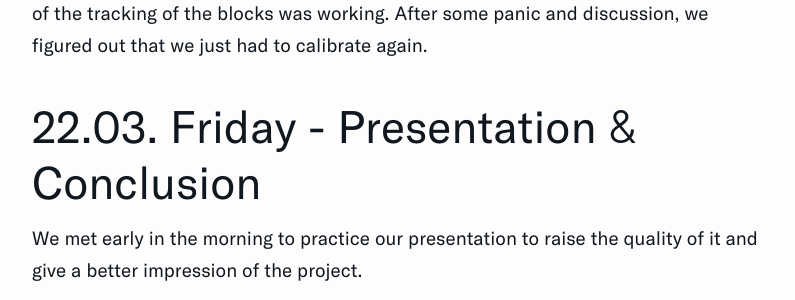
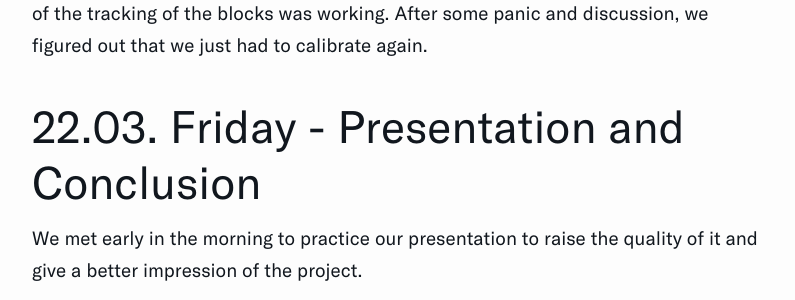
Before and after one commit to znezniV/znezniv.github.io, a Jekyll site: the page built from _posts/2018-02-21-Spatial-Interaction-Module.md, in a window 1280 px wide and 900 px high, scrolled down 33681 px. Shown: the part 162-462 px from the top of the window, without its empty margins (242-1037 px from the left). Built offline with Jekyll 4.4.1, drawn with Linux system fonts in a browser that asks for light colours.

Commit message:
removed "&"

```diff
--- a/_posts/2018-02-21-Spatial-Interaction-Module.md
+++ b/_posts/2018-02-21-Spatial-Interaction-Module.md
@@ -264,7 +264,7 @@ First of all, we had to figure out how we wanted to make the presentation on the
 
 After building up in the exhibition room, we had a short breakdown because nothing of the tracking of the blocks was working. After some panic and discussion, we figured out that we just had to calibrate again.
 
-## 22.03. Friday - Presentation & Conclusion
+## 22.03. Friday - Presentation and Conclusion
 We met early in the morning to practice our presentation to raise the quality of it and give a better impression of the project.
 
 The presentation went very well and it was a lot of fun seeing all the other exciting projects in our class.
```
